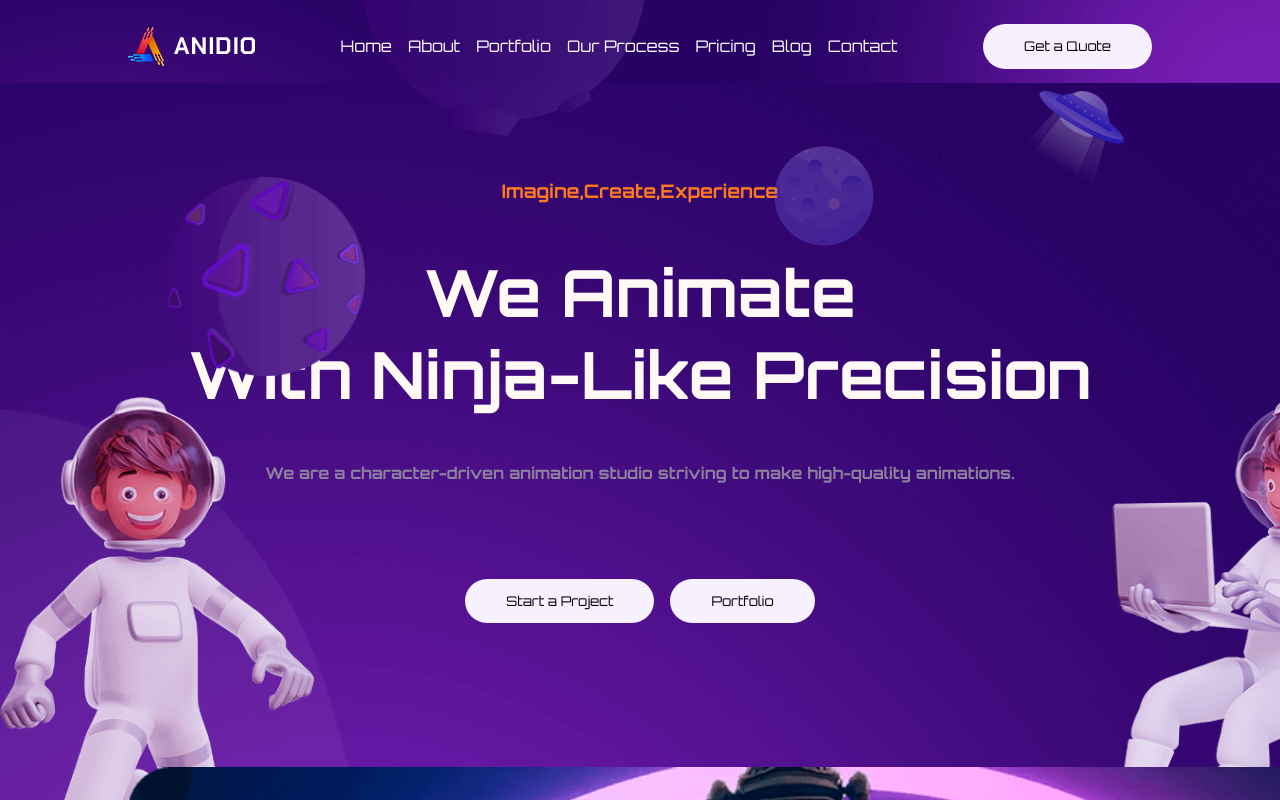
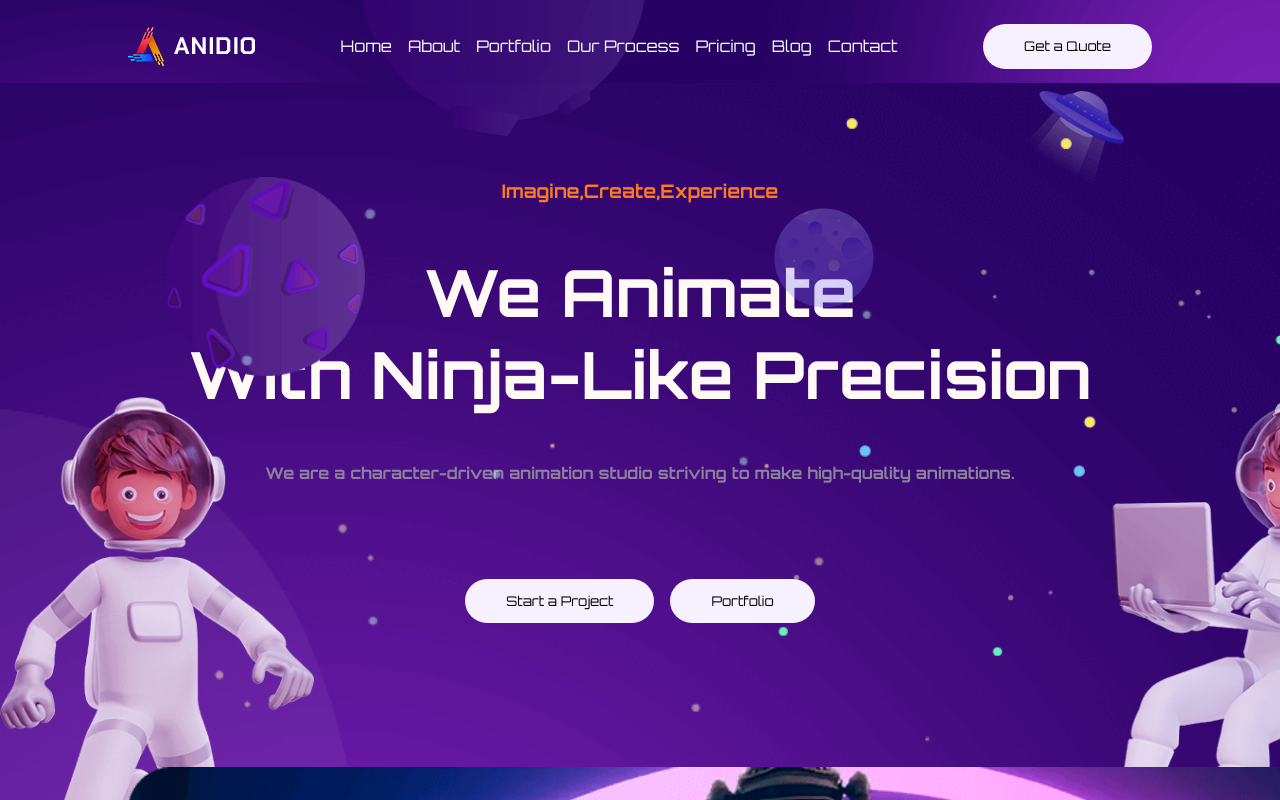
Before and after one commit to SimoneCerri/proj-html-vuejs, a Vue app: page / in a window 1280 px wide. Shown: the top 800 px of the page. Built offline with nearby package versions, Linux system fonts and the light colour scheme.

Commit message:
add 2 stars background in slogan section

```diff
--- a/src/assets/css/style.css
+++ b/src/assets/css/style.css
@@ -201,7 +201,7 @@ button {
       background: url(../../../public/img/globe2.png);
       background-repeat: no-repeat;
       position: absolute;
-      top: 4%;
+      top: 8%;
       left: 60.5%;
       width: 100px;
       height: 100px;
@@ -245,6 +245,30 @@ button {
       z-index: 2;
     }
 
+    .stars1 {
+      background: url(../../../public/img/dots-left.png);
+      background-repeat: no-repeat;
+      position: absolute;
+      top: 8%;
+      left: 8%;
+      width: 1000px;
+      height: 1000px;
+      background-size: contain;
+      z-index: 2;
+    }
+
+    .stars2 {
+      background: url(../../../public/img/dots-right.png);
+      background-repeat: no-repeat;
+      position: absolute;
+      top: 1%;
+      left: 43%;
+      width: 1000px;
+      height: 1000px;
+      background-size: contain;
+      z-index: 2;
+    }
+
     .danger {
       color: var(--danger);
     }
@@ -257,6 +281,12 @@ button {
 
     h4 {
       color: var(--boring);
+    }
+
+    .btn_middle
+    {
+      position: relative;
+      z-index: 9999;
     }
 
     .slogan_video {
@@ -523,6 +553,7 @@ button {
         }
       }
 
+      /* ## CAN MOVE AS A COMMON COMPONENT ## */
       .buttons {
         display: flex;
         gap: 1em;
@@ -687,6 +718,7 @@ button {
       }
     }
 
+    /* ## CAN MOVE AS A COMMON COMPONENT ## */
     .buttons {
       display: flex;
       justify-content: center;
--- a/src/components/Main.vue
+++ b/src/components/Main.vue
@@ -128,6 +128,8 @@ export default {
         <section class="slogan spacing">
             <div class="moon1"></div>
             <div class="ship"></div>
+            <div class="stars1"></div>
+            <div class="stars2"></div>
             <h3 class="danger">
                 Imagine,Create,Experience
             </h3>
```
